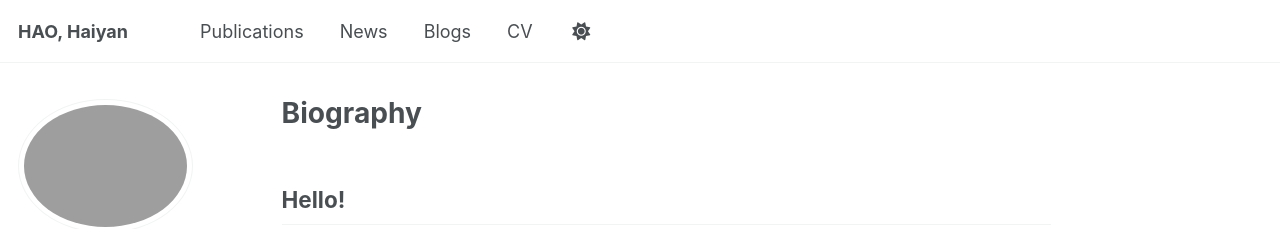
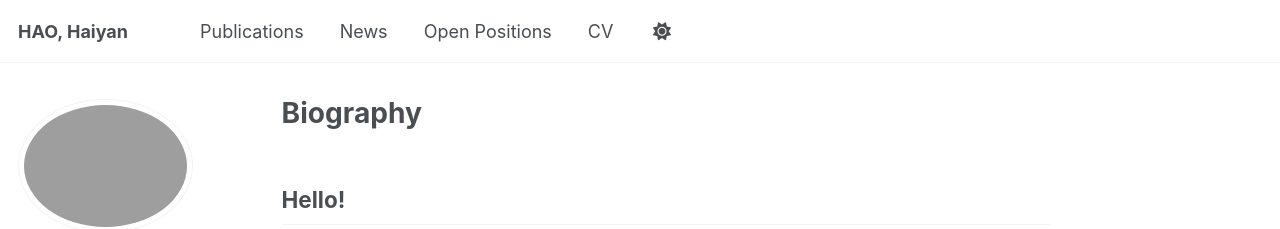
Before and after one commit to Haiyan-Hao/haiyan_hao, a Jekyll site: the page built from _pages/about.md, in a window 1280 px wide. Shown: the top 229 px of the page. Built offline with Jekyll 4.4.1, drawn with Linux system fonts in a browser that asks for light colours; some web fonts are replaced.

Commit message:
Update navigation.yml

```diff
--- a/_data/navigation.yml
+++ b/_data/navigation.yml
@@ -14,11 +14,11 @@ main:
   - title: "News"
     url: /news/
 
- # - title: "Teaching"
- #   url: /teaching/
+  - title: "Open Positions"
+    url: /open-positions/
 
-  - title: "Blogs"
-    url: /year-archive/
+  # - title: "Blogs"
+  #  url: /year-archive/
 
   # - title: "CV"
   #   url: /cv/
```
